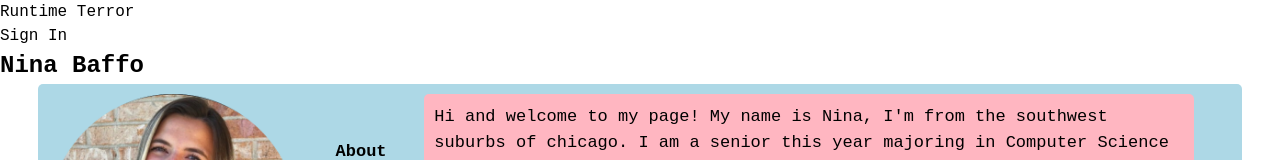
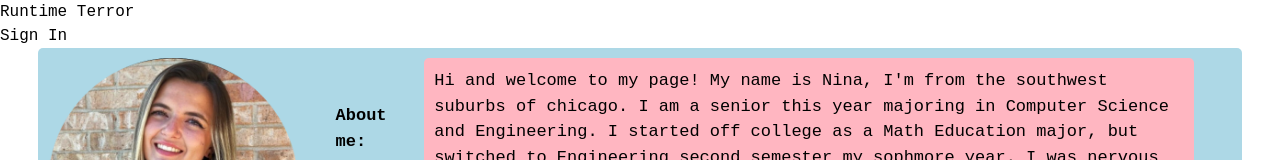
Before and after one commit to odin5on/runtime-terror-website, a React (Vite) app: page /runtime-terror-website/Nina in a window 1280 px wide. Shown: the top 160 px of the page. Built offline with nearby package versions, Linux system fonts and the light colour scheme.

Commit message:
got rid of weird out of place thing

```diff
--- a/src/pages/nina.jsx
+++ b/src/pages/nina.jsx
@@ -3,8 +3,6 @@ import React from "react";
 function Nina() {
   return (
     <div>
-      <h1 style = {{fontWeight: "bold", fontSize: "24px"}}> Nina Baffo</h1>
-
       <div style={{ backgroundColor: "lightblue", padding: "10px", borderRadius: "5px", marginBottom: "10px", marginLeft: "1cm", marginRight: "1cm", display: "flex", alignItems: "center" }}>
         <img src = "src/pages/Screen Shot 2023-11-10 at 9.51.00 AM.png" style = {{width: "250px"}}/>
 
```
